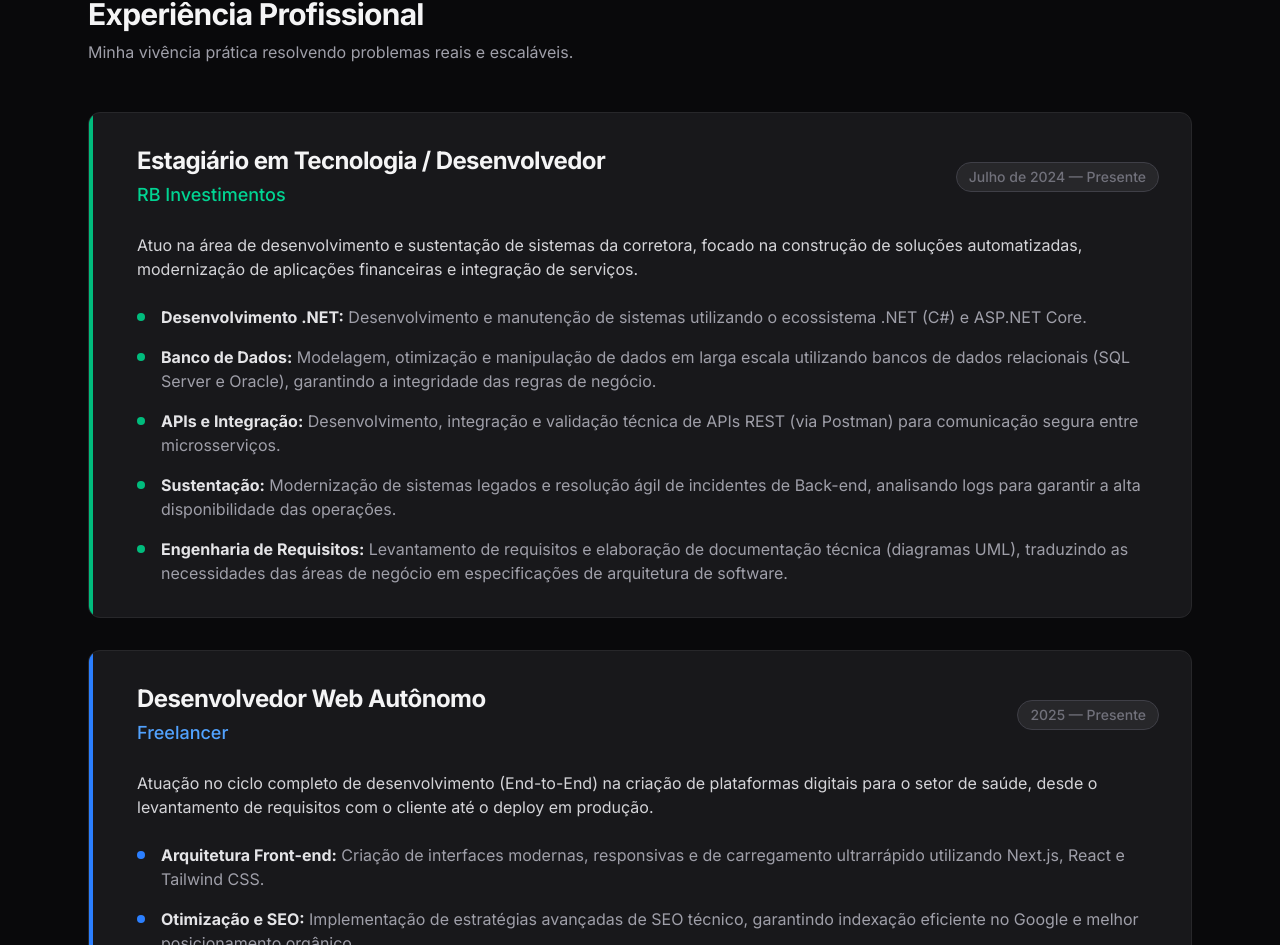
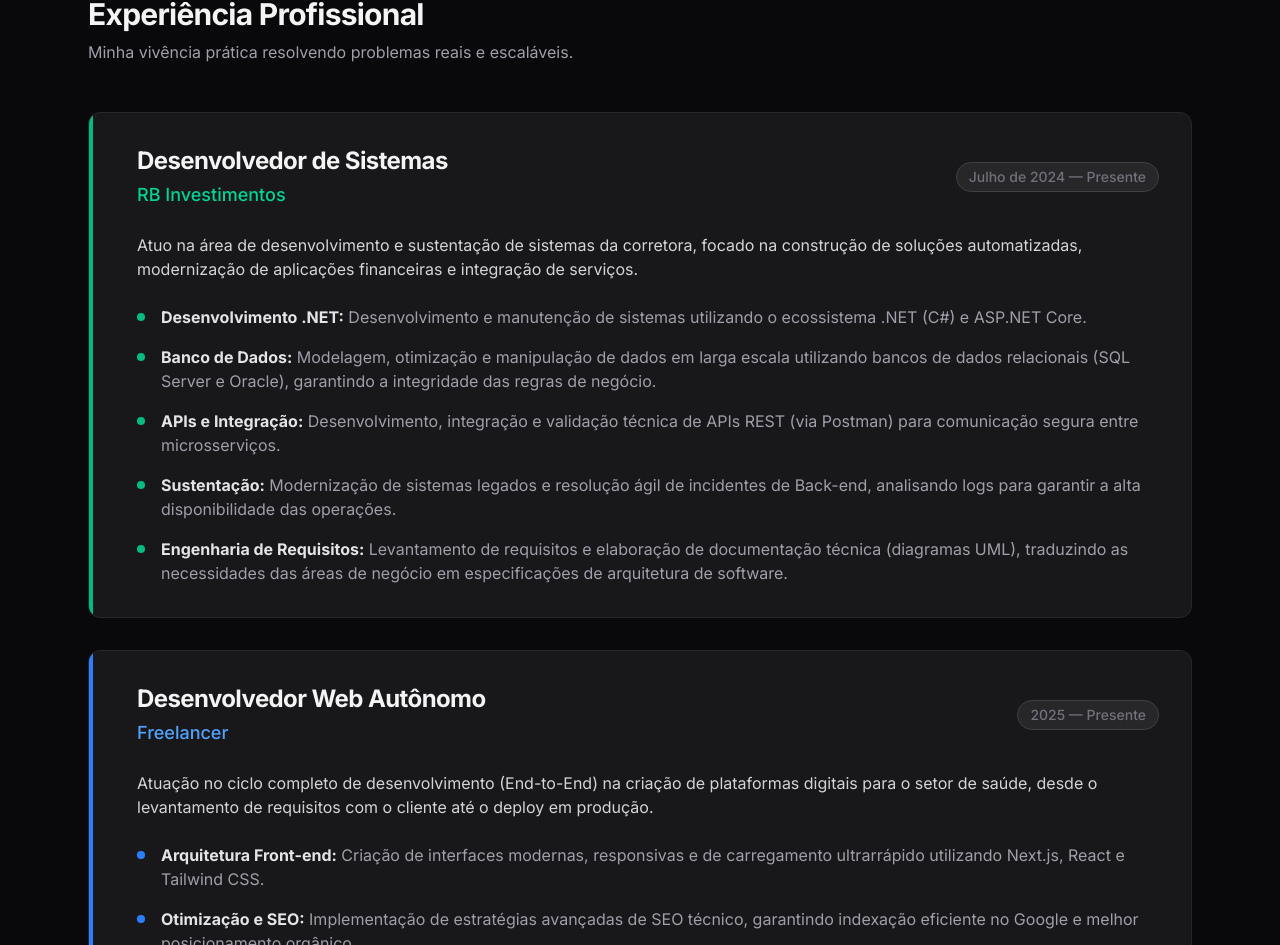
Before and after one commit to Gabriel-2911/meu-portfolio, a Next.js app: page / in a window 1280 px wide. Shown: the part 1347-2292 px from the top of the page. Built offline with nearby package versions, Linux system fonts and the light colour scheme.

Commit message:
Update job title from 'Estagiário em Tecnologia' to 'Desenvolvedor de Sistemas'

```diff
--- a/app/page.tsx
+++ b/app/page.tsx
@@ -174,7 +174,7 @@ export default function Home() {
 
             <div className="flex flex-col md:flex-row md:items-center justify-between mb-6 pl-4">
               <div>
-                <h4 className="text-2xl font-bold text-zinc-100">Estagiário em Tecnologia / Desenvolvedor</h4>
+                <h4 className="text-2xl font-bold text-zinc-100">Desenvolvedor de Sistemas</h4>
                 <p className="text-lg text-emerald-400 font-medium mt-1">RB Investimentos</p>
               </div>
               <span className="text-zinc-500 text-sm mt-4 md:mt-0 font-medium px-3 py-1 bg-zinc-800 rounded-full border border-zinc-700">
```
